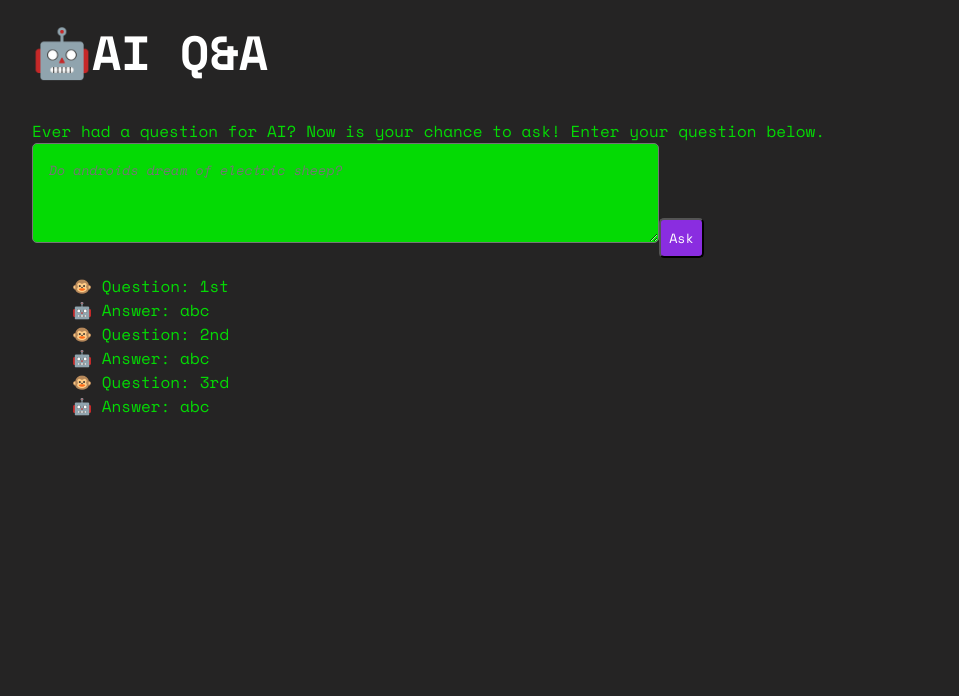
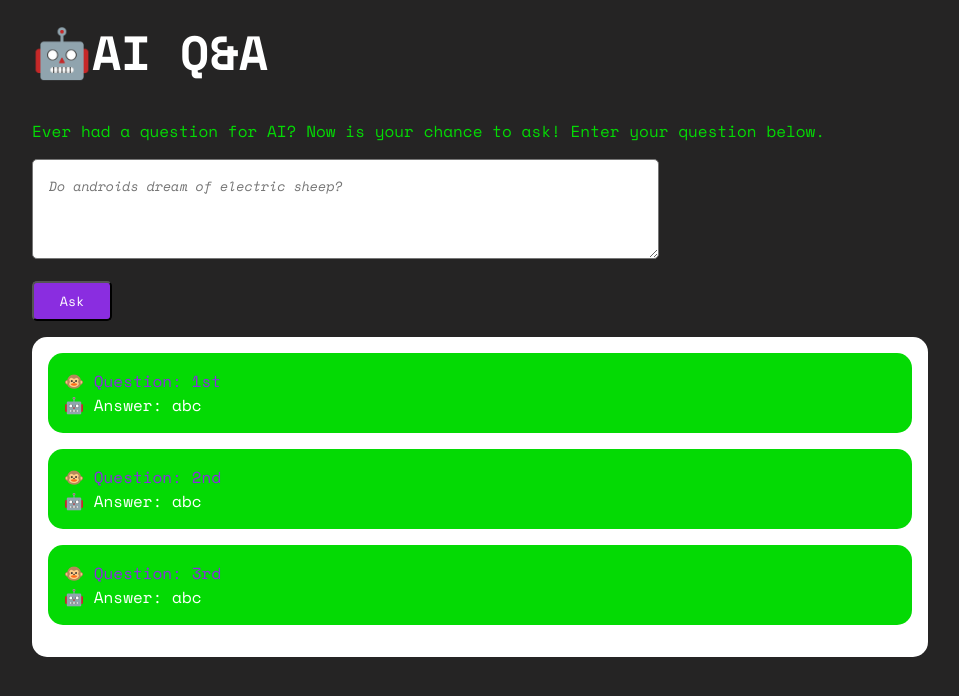
Before and after one commit to rmoss08/rmoss08.github.io, a React (Create React App) app: page / in a window 1280 px wide. Shown: the top 696 px of the page, without its empty margins (160-1119 px from the left). Built offline with nearby package versions, Linux system fonts and the light colour scheme.

Commit message:
style: adds individual styling to Form, QuestionList, and Question

```diff
--- a/src/components/Form.js
+++ b/src/components/Form.js
@@ -1,5 +1,6 @@
 import { useContext } from "react";
 import { QuestionListContext } from "../store/question-list-context";
+import styles from './Form.module.css';
 
 const OPENAI_API_KEY = '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';
 
@@ -63,7 +64,7 @@ const Form = () => {
         columns='40'
         placeholder="Do androids dream of electric sheep?"
       />
-      <button>Ask</button>
+      <button className={styles.ask}>Ask</button>
     </form>
   );
 };
--- /dev/null
+++ b/src/components/Form.module.css
@@ -0,0 +1,6 @@
+.ask {
+    display: block;
+    position: relative;
+    left: 0;
+    width: 5rem;
+}
--- a/src/components/Question.js
+++ b/src/components/Question.js
@@ -1,8 +1,10 @@
+import styles from './Question.module.css';
+
 const Question = (props) => {
   return (
-    <div>
-      <div>&#x1f435; Question: {props.prompt}</div>
-      <div>&#x1f916; Answer: {props.answer}</div>
+    <div className={styles.question}>
+      <div className={styles.prompt}>&#x1f435; Question: {props.prompt}</div>
+      <div className={styles.answer}>&#x1f916; Answer: {props.answer}</div>
     </div>
   );
 };
--- /dev/null
+++ b/src/components/Question.module.css
@@ -0,0 +1,15 @@
+.question {
+    background-color:rgb(4, 218, 4);
+    /* background-color: rgb(138, 45, 224); */
+    border-radius: 15px;
+    padding: 1rem;
+    margin: 1rem 0;
+}
+
+.prompt {
+    color: rgb(138, 45, 224);
+}
+
+.answer {
+    color: white;
+}
--- a/src/components/QuestionList.js
+++ b/src/components/QuestionList.js
@@ -1,6 +1,7 @@
 import { useCallback, useContext, useEffect } from 'react';
 import { QuestionListContext } from '../store/question-list-context';
 import Question from './Question';
+import styles from './QuestionList.module.css';
 
 const TEST_LIST = [
   { prompt: '3rd', answer: 'abc', timeStamp: 23 },
@@ -27,7 +28,7 @@ const QuestionList = () => {
     <Question key={question.timeStamp} prompt={question.prompt} answer={question.answer} />
     ));
 
-  return <ul>{questionComponents}</ul>;
+  return <ul className={styles.list}>{questionComponents}</ul>;
 };
 
 export default QuestionList;
--- /dev/null
+++ b/src/components/QuestionList.module.css
@@ -0,0 +1,9 @@
+.list {
+  background-color: white;
+  width: 100%;
+  height: 40vh;
+  overflow-y: scroll;
+  padding: 0 1rem;
+  margin: 1rem 0;
+  border-radius: 15px;
+}
--- a/src/index.css
+++ b/src/index.css
@@ -28,12 +28,13 @@ h1 {
 }
 
 p,
-input {
+textarea {
     margin: 1rem 0;
 }
 
 textarea {
-    background-color: rgb(4, 218, 4);
+    background-color: white;
+    /* background-color: rgb(4, 218, 4); */
     border-radius: 5px;
     font-family: 'Space Mono', serif;
     font-style: italic;
@@ -53,7 +54,7 @@ button {
 }
 
 button:hover {
-    border: 1px solid rgb(4, 218, 4);
+    background-color: rgb(150, 37, 255);
 }
 
 .wrapper {
```
